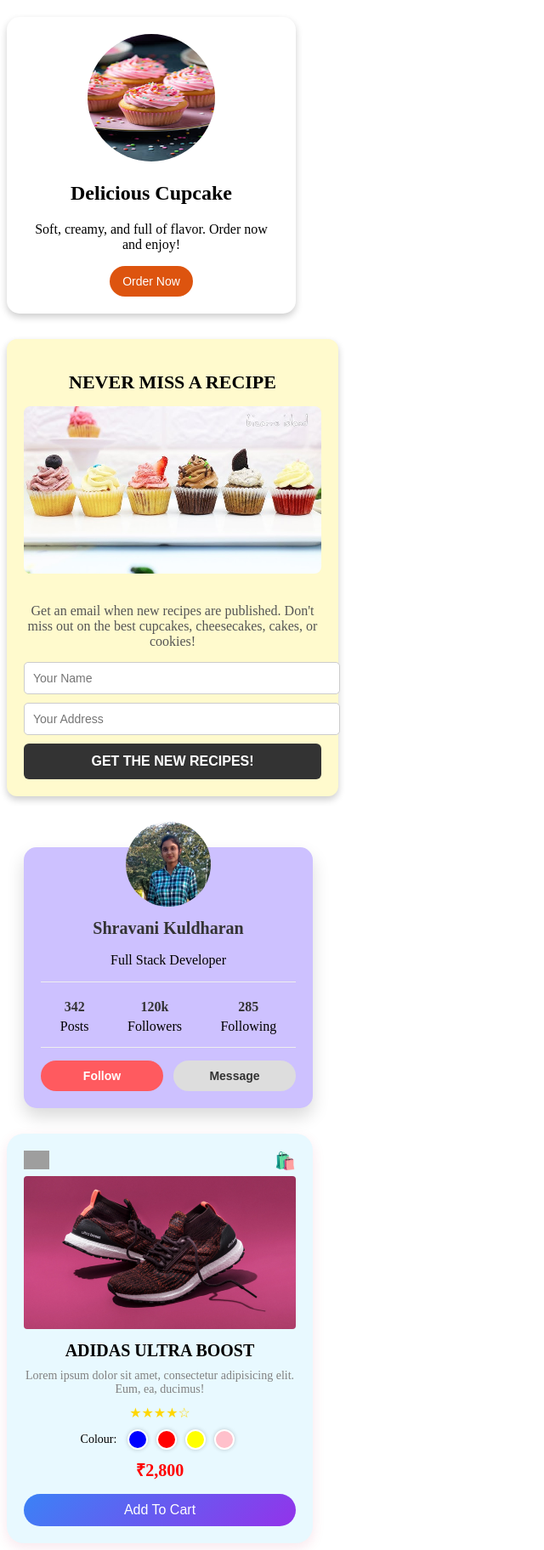
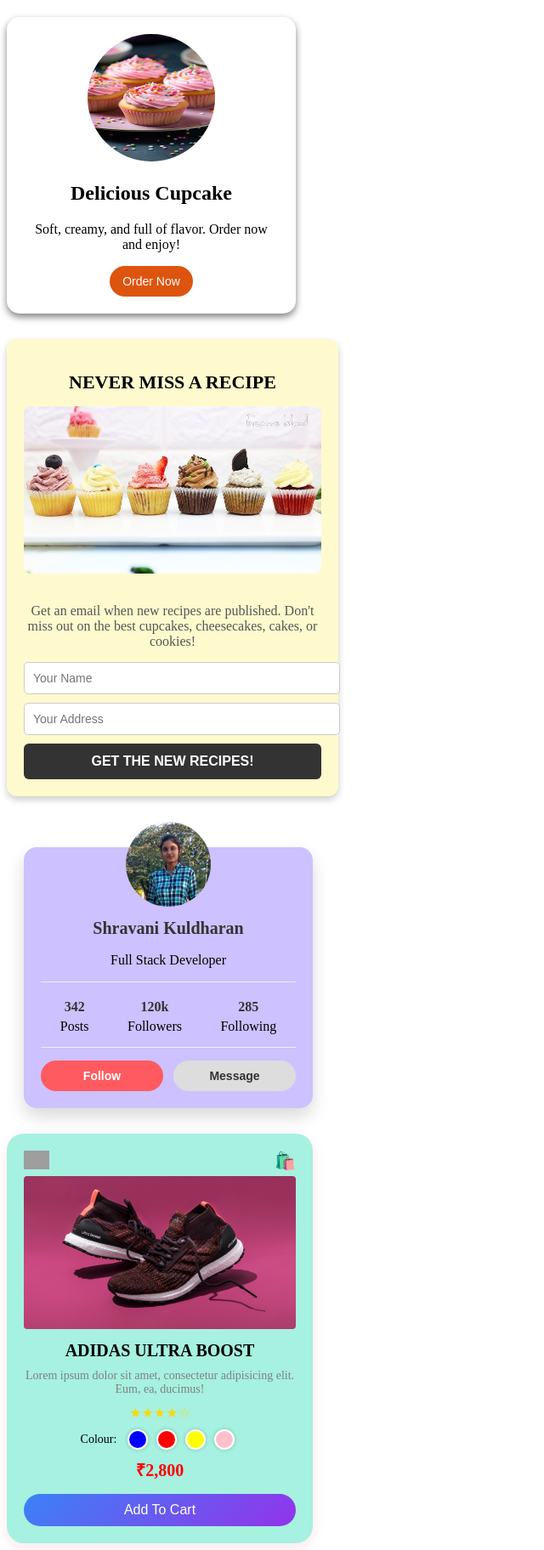
Before and after one commit to Shravanikuldharan/Cards-smartphone, a plain HTML site: page index.html in a window 1280 px wide. Shown: the part 549-2373 px from the top of the page at 85% size, without its empty margins (0-640 px from the left). Drawn offline with Linux system fonts and the light colour scheme; grey boxes are pictures that could not be loaded.

Commit message:
final updation complete

```diff
--- a/pages/card-2.css
+++ b/pages/card-2.css
@@ -1,11 +1,14 @@
 .card-2 {
     background: #fff;
     border-radius: 15px;
-    box-shadow: 0 4px 8px rgba(0, 0, 0, 0.2);
+    box-shadow: 0 4px 8px gray;
     text-align: center;
     margin-top: 20px;
     padding: 20px;
     width: 300px;
+}
+.card-2:hover{
+    box-shadow: 2px 2px 2px skyblue;
 }
 #cupcake-img{
     width: 150px;
--- a/pages/card-5.css
+++ b/pages/card-5.css
@@ -1,7 +1,7 @@
 .card-5 {
     margin-top: 30px;
     width: 320px;
-    background: #E8F9FF;
+    background: #A6F1E0;
     border-radius: 20px;
     box-shadow: 0 5px 15px rgba(201, 15, 83, 0.1);
     padding: 20px;
@@ -10,6 +10,7 @@
 }
 .card-5:hover{
     box-shadow: 0 5px 15px rgba(201, 15, 83, 0.1);
+    background: #D4F6FF;
 }
 .logo {
     width: 30px;
```
